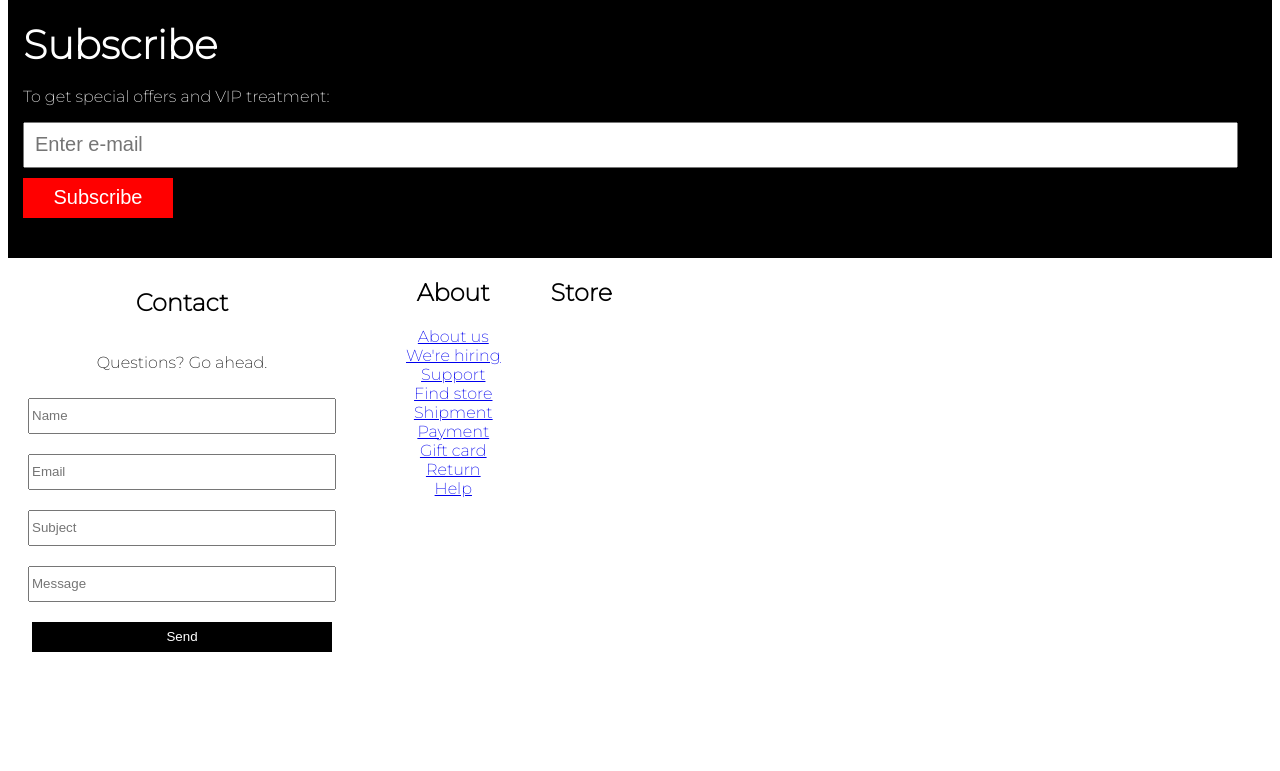
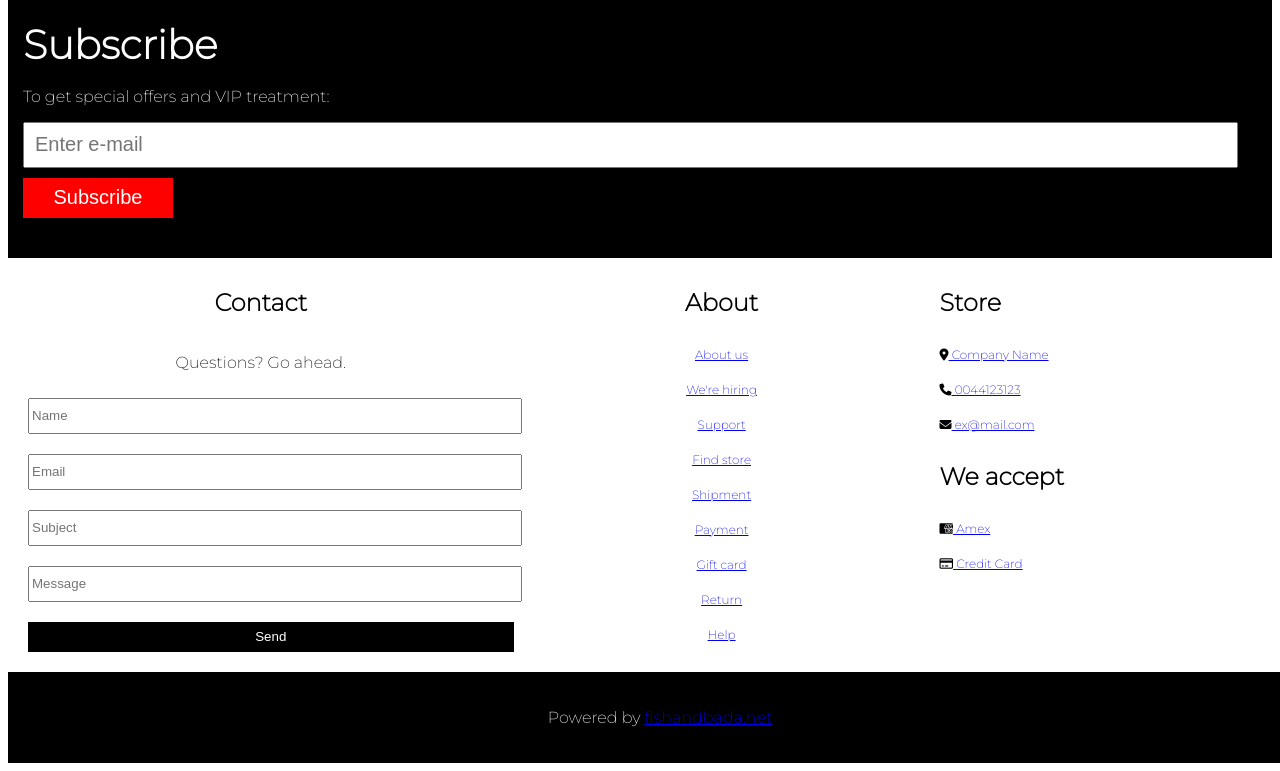
Before and after one commit to fishjawzrex/fashion-web-app, a plain HTML site: page index.html in a window 1280 px wide. Shown: the part 1183-1954 px from the top of the page. Before the commit the page ends 1863 px from the top, so only its background shows below. Drawn offline with Linux system fonts and the light colour scheme.

Commit message:
fixed responsiveness of third section

```diff
--- a/index.html
+++ b/index.html
@@ -3,6 +3,7 @@
   <head>
     <meta charset="utf-8">
     <title>My App</title>
+    <script src="https://kit.fontawesome.com/298405996d.js"></script>
     <link href="https://fonts.googleapis.com/css?family=Montserrat:200&display=swap" rel="stylesheet">
     <link rel="stylesheet" href="https://cdnjs.cloudflare.com/ajax/libs/font-awesome/4.7.0/css/font-awesome.min.css">
     <style media="screen">
@@ -38,6 +39,9 @@
 .topnav {
   background-color: #000;
   overflow: hidden;
+  font-family: 'Montserrat', sans-serif;
+  width:100%;
+
 }
 
 /* Style the links inside the navigation bar */
@@ -113,6 +117,7 @@
   }
   #container_04 {
     display: flex;
+    flex-wrap: wrap;
     flex-direction: row;
     /*margin-top: -10px;*/
     font-family: 'Montserrat', sans-serif;
@@ -136,7 +141,7 @@
 
   }
   #container_04 input {
-    width: 300px;
+    width: 100%;
     height: 30px;
     margin: 10px;
 
@@ -146,11 +151,40 @@
     margin-left: 50px;
     margin-right: 50px;
 
-  }
-  #container_04 .links2 {
-    text-align: center;
+    margin-top: 10px;
+    width: 25%;
 
 
+  }
+  #container_04 .links a {
+    margin: 10px;
+    font-size: 12px;
+
+  }
+  #container_04 .links_2 {
+    text-align: left;
+    font-family: 'Montserrat', sans-serif;
+    margin-top: 10px;
+    width: 20%;
+
+
+  }
+  #container_04 .links_0 {
+
+    width: 40%;
+
+
+  }
+  #container_04 .links_2 span{
+    margin: 10px;
+    font-size: 12px;
+
+  }
+  footer div {
+    font-family: 'Montserrat', sans-serif;
+    /*display: flex;*/
+    text-align: center;
+    padding: 20px;
   }
   /*
   @media (min-width: 400px) {
@@ -176,8 +210,8 @@
     </script>
   </head>
   <body>
-    <header>
-      <div class="topnav" id="myTopnav" style="width: 100%">
+    <header style="background: #000;">
+      <div class="topnav" id="myTopnav" style="width: 100%; margin-right: 0px; padding-right: 0px;" >
         <a href="#home" class="active">Home</a>
         <a href="#news">News</a>
         <a href="#contact">Contact</a>
@@ -221,7 +255,7 @@
         </form>
       </section>
       <section id="container_04">
-        <div class="">
+        <div class="links_0">
           <form class="" action="index.html" method="post">
             <h2>Contact</h2>
             <p>Questions? Go ahead.</p>
@@ -246,11 +280,24 @@
           <a href="#">Help</a>
         </div>
         <div class="links_2">
-          <h2>Store</h2>
-
+          <h2 style="margin-left: 10px;">Store</h2>
+          <span><i class="fas fa-map-marker-alt" ></i><a href="#">  Company Name</a></span>
+          <span><i class="fas fa-phone"></i><a href="#">  0044123123</a></span>
+          <span><i class="fas fa-envelope"></i><a href="#">  ex@mail.com</a></span>
+          <h2 style="margin-left: 10px;">We accept</h2>
+          <span><i class="fab fa-cc-amex"></i><a href="#">  Amex</a></span>
+          <span><i class="far fa-credit-card"></i><a href="#"> Credit Card</a></span>
+          <a href="#"></a>
         </div>
       </section>
     </main>
+      <footer>
+        <div class="" style="width: 100%; background: black; color: white;">
+          <p>Powered by <a href="#">fishandbada.net</a>
+          </p>
+
+      </div>
+     </footer>
 
   </body>
 </html>
```
